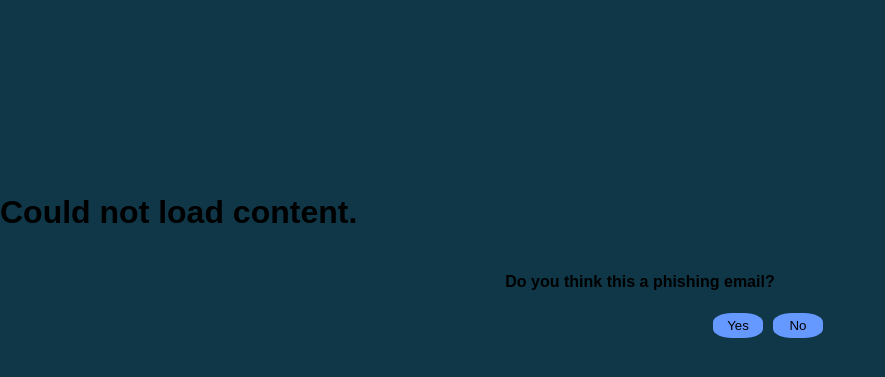
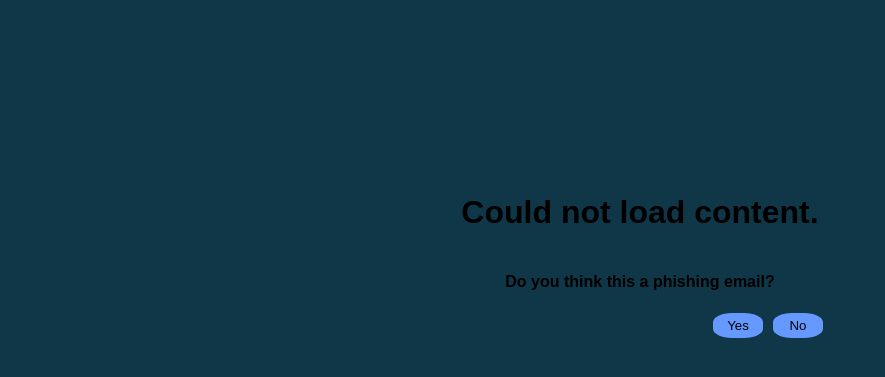
Before and after one commit to cyber-lynxx/Anti-Phishing-Test, a Flask app: template templates/test.html in a window 1280 px wide. Shown: the part 145-522 px from the top of the page, without its empty margins (0-885 px from the left). Run offline with Flask 3, Linux system fonts and the light colour scheme; the template is opened without the code that fills it, so the values that code supplies are empty; some web fonts are replaced.

Commit message:
Center align the email generation header

```diff
--- a/templates/test.html
+++ b/templates/test.html
@@ -25,7 +25,7 @@
     <body class="email_body">
 
         <!--Making the email-->
-        <h1 id="output" style="align-self: flex-start;">Generating email...</h1>
+        <h1 id="output" style="align-self: center;">Generating email...</h1>
 
         <h4 style="align-self: center;">Do you think this a phishing email?</h4>
 
```
